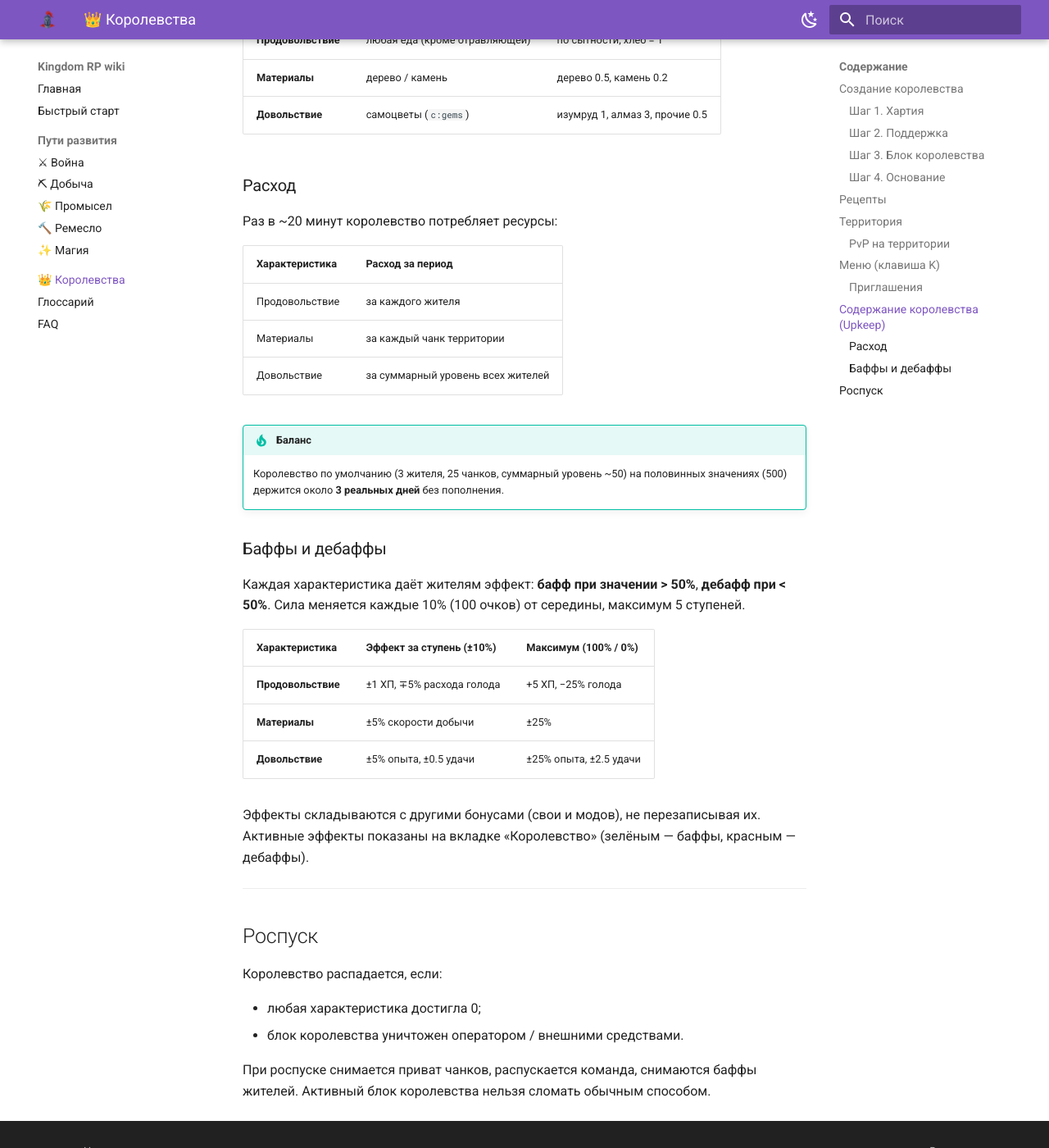
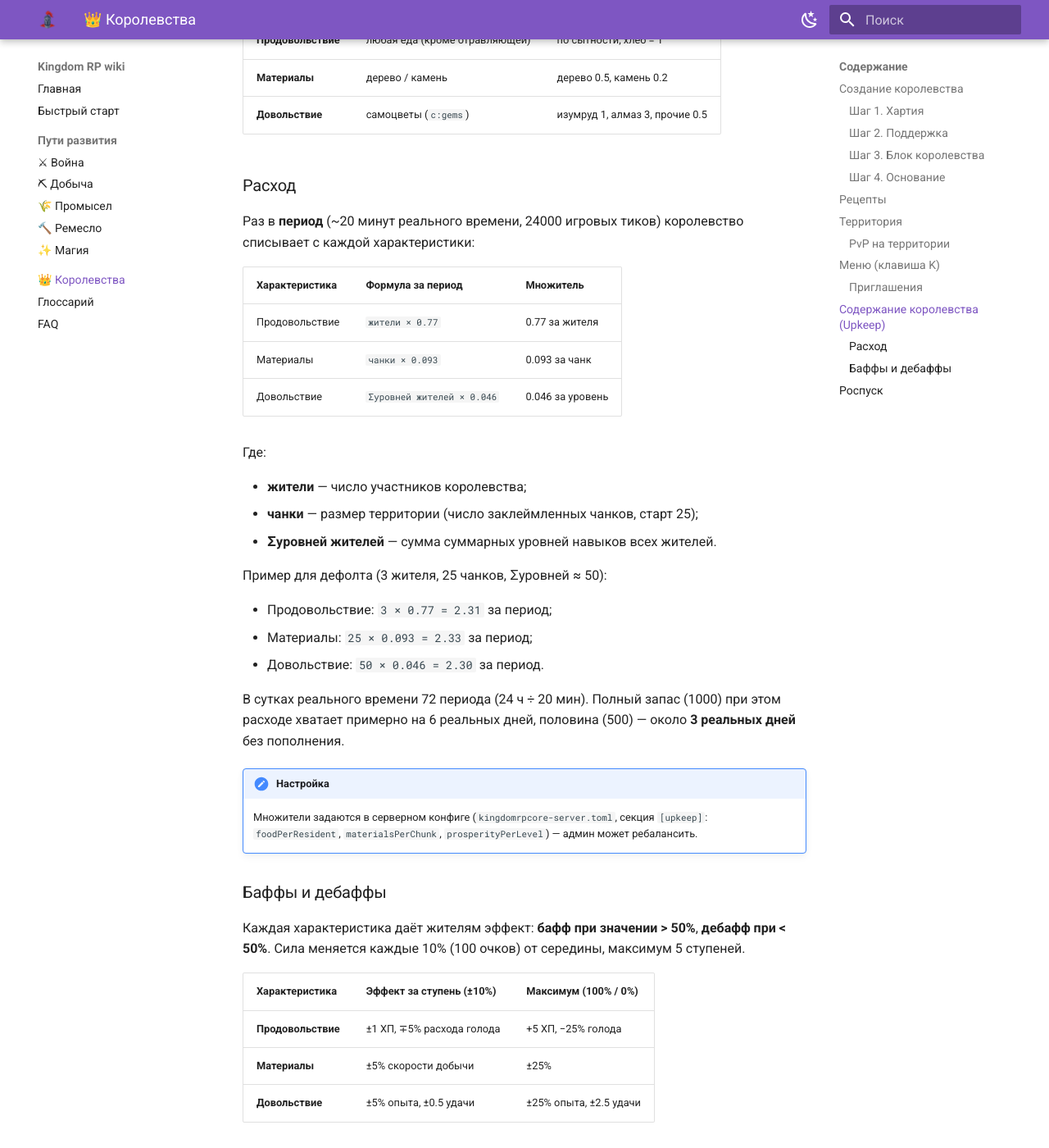
Before and after one commit to Kingdom-RP/krp-wiki, an MkDocs documentation site: the page built from docs/kingdoms.md, in a window 1280 px wide and 1400 px high, scrolled down 3397 px. Shown: the whole window at 82% size. Built offline with MkDocs 1.6.1 and Material for MkDocs 9.7.7, drawn with Linux system fonts in a browser that asks for light colours.

Commit message:
docs(kingdoms): add upkeep consumption formulas
Co-Authored-By: Claude Opus 4.8 <noreply@anthropic.com>

```diff
--- a/docs/kingdoms.md
+++ b/docs/kingdoms.md
@@ -111,17 +111,33 @@
 
 ### Расход
 
-Раз в ~20 минут королевство потребляет ресурсы:
+Раз в **период** (~20 минут реального времени, 24000 игровых тиков) королевство
+списывает с каждой характеристики:
 
-| Характеристика | Расход за период |
-|---|---|
-| Продовольствие | за каждого жителя |
-| Материалы | за каждый чанк территории |
-| Довольствие | за суммарный уровень всех жителей |
+| Характеристика | Формула за период | Множитель |
+|---|---|---|
+| Продовольствие | `жители × 0.77` | 0.77 за жителя |
+| Материалы | `чанки × 0.093` | 0.093 за чанк |
+| Довольствие | `Σуровней жителей × 0.046` | 0.046 за уровень |
 
-!!! tip "Баланс"
-    Королевство по умолчанию (3 жителя, 25 чанков, суммарный уровень ~50) на половинных
-    значениях (500) держится около **3 реальных дней** без пополнения.
+Где:
+
+- **жители** — число участников королевства;
+- **чанки** — размер территории (число заклеймленных чанков, старт 25);
+- **Σуровней жителей** — сумма суммарных уровней навыков всех жителей.
+
+Пример для дефолта (3 жителя, 25 чанков, Σуровней ≈ 50):
+
+- Продовольствие: `3 × 0.77 = 2.31` за период;
+- Материалы: `25 × 0.093 = 2.33` за период;
+- Довольствие: `50 × 0.046 = 2.30` за период.
+
+В сутках реального времени 72 периода (24 ч ÷ 20 мин). Полный запас (1000) при этом расходе
+хватает примерно на 6 реальных дней, половина (500) — около **3 реальных дней** без пополнения.
+
+!!! note "Настройка"
+    Множители задаются в серверном конфиге (`kingdomrpcore-server.toml`, секция `[upkeep]`:
+    `foodPerResident`, `materialsPerChunk`, `prosperityPerLevel`) — админ может ребалансить.
 
 ### Баффы и дебаффы
 
```
